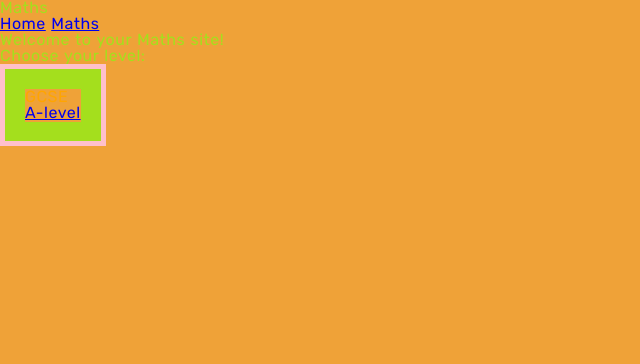
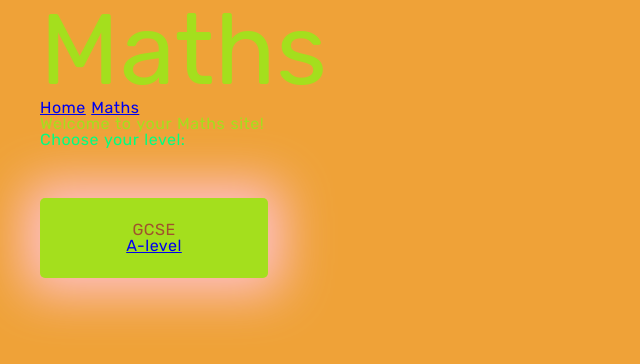
Before and after one commit to Rocio29022000/itutor-tests, a plain HTML site: page HTML/maths.html in a window 1280 px wide. Shown: the whole page, without its empty margins (0-640 px from the left). Drawn offline with Linux system fonts and the light colour scheme; files that its build step writes are made by us from their sources.

Commit message:
css fixes

```diff
--- a/CSS/style.css
+++ b/CSS/style.css
@@ -1,35 +1,63 @@
 * {
-     background-color: #efa238;
+
+     margin-left: 5px;
 
 }
 
 h1 {
     color: #a4df1d;
+    font-size: 100px;
+    margin-left: 20px;
 }
 
 h2 {
     color: #a4df1d;
+    margin-left: 20px;
 }
 
 h3 {
-    color: #a4df1d;
+    color: springgreen;
+    margin-left: 20px;
+}
+
+p {
+    color: springgreen;
+    margin-left: 20px;
+
 }
 
 body {
+    background-color: #efa238;
     letter-spacing: 0.5px;
     word-spacing: 1px;
+    margin-left: 20px;
 }
+
 
 nav {
     color: lime;
+    margin-left: 20px;
 }
 
-ul {
-    background-color: #a4df1d;
-    color: orange;
-    display:inline-block;
-        border:5px solid #FFC0CB;        ;
-        padding:20px;
+
+.card {
+    display: flex;
+  justify-content: center;
+  align-items: center;
+  width: 180px;
+  padding: 1.5rem;
+  margin-top: 50px;
+  margin-left: 20px;
+  background: #a4df1d;
+  color: sienna;
+  text-align: center;
+  border-radius: 5px;
+  cursor: pointer;
+  border: 2px;
+  box-shadow: 0 0 50px 15px pink;
+}
+
+.navbar {
 
 }
 
@@ -40,4 +68,5 @@ img {
     margin-left: auto;
     margin-right: auto;
     width: 50%;
+
 }
--- a/HTML/maths.html
+++ b/HTML/maths.html
@@ -21,9 +21,11 @@
     </nav>
     <h2> Welcome to your Maths site! </h2>
     <h3> Choose your level: </h3>
+    <div class="card">
     <ul>
         <li>GCSE</li>
         <li><a href="a-level.html">A-level</a></li>
     </ul>
+</div>
 </body>
 </html>
```
